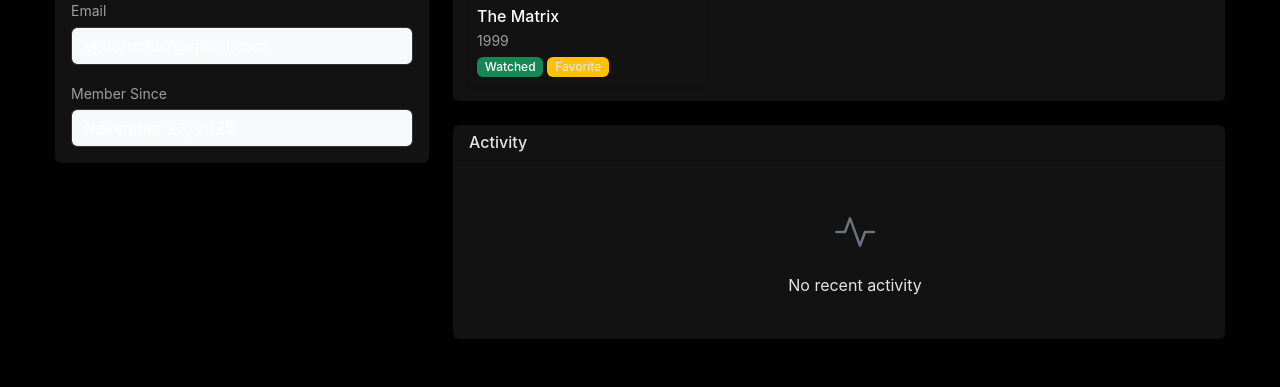
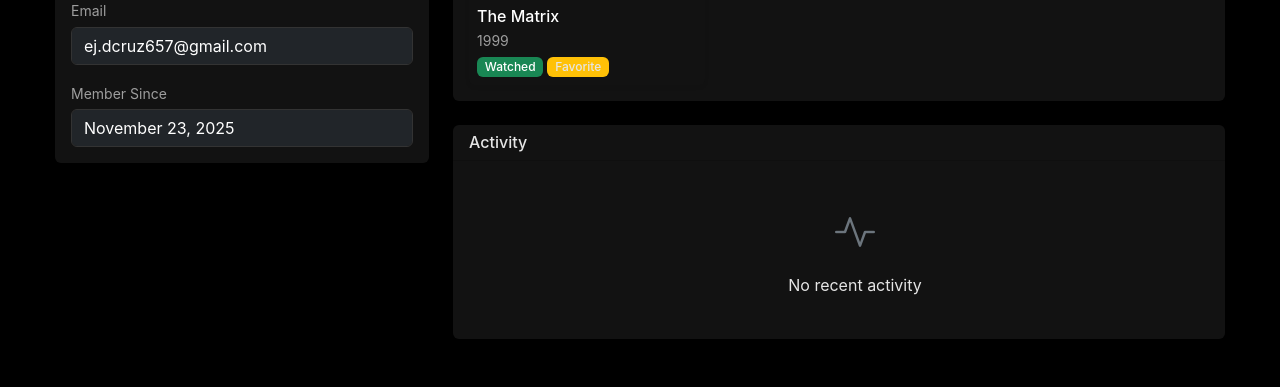
Before and after one commit to littledefbhe/MyMoveList_Website, a Flask app: page /profile in a window 1280 px wide. Shown: the part 845-1232 px from the top of the page. Run offline with Flask 3, Linux system fonts and the light colour scheme; a user stored in the database is signed in; data comes from the database, SQL or seed files in the repository; both versions use the stored data as it was after the commit; some libraries are stand-ins or nearby versions.

Commit message:
Fixed UI in profile page

```diff
--- a/board/templates/profile.html
+++ b/board/templates/profile.html
@@ -49,15 +49,15 @@
                 <div class="card-body">
                     <div class="mb-3">
                         <label class="form-label small text-muted mb-1">Username</label>
-                        <div class="form-control bg-light">{{ current_user.username }}</div>
+                        <div class="form-control bg-dark text-white">{{ current_user.username }}</div>
                     </div>
                     <div class="mb-3">
                         <label class="form-label small text-muted mb-1">Email</label>
-                        <div class="form-control bg-light">{{ current_user.email }}</div>
+                        <div class="form-control bg-dark text-white">{{ current_user.email }}</div>
                     </div>
                     <div class="mb-0">
                         <label class="form-label small text-muted mb-1">Member Since</label>
-                        <div class="form-control bg-light">{{ current_user.created_at.strftime('%B %d, %Y') }}</div>
+                        <div class="form-control bg-dark text-white">{{ current_user.created_at.strftime('%B %d, %Y') }}</div>
                     </div>
                 </div>
             </div>
```
Also changed, not shown: instance/movielist.db.
